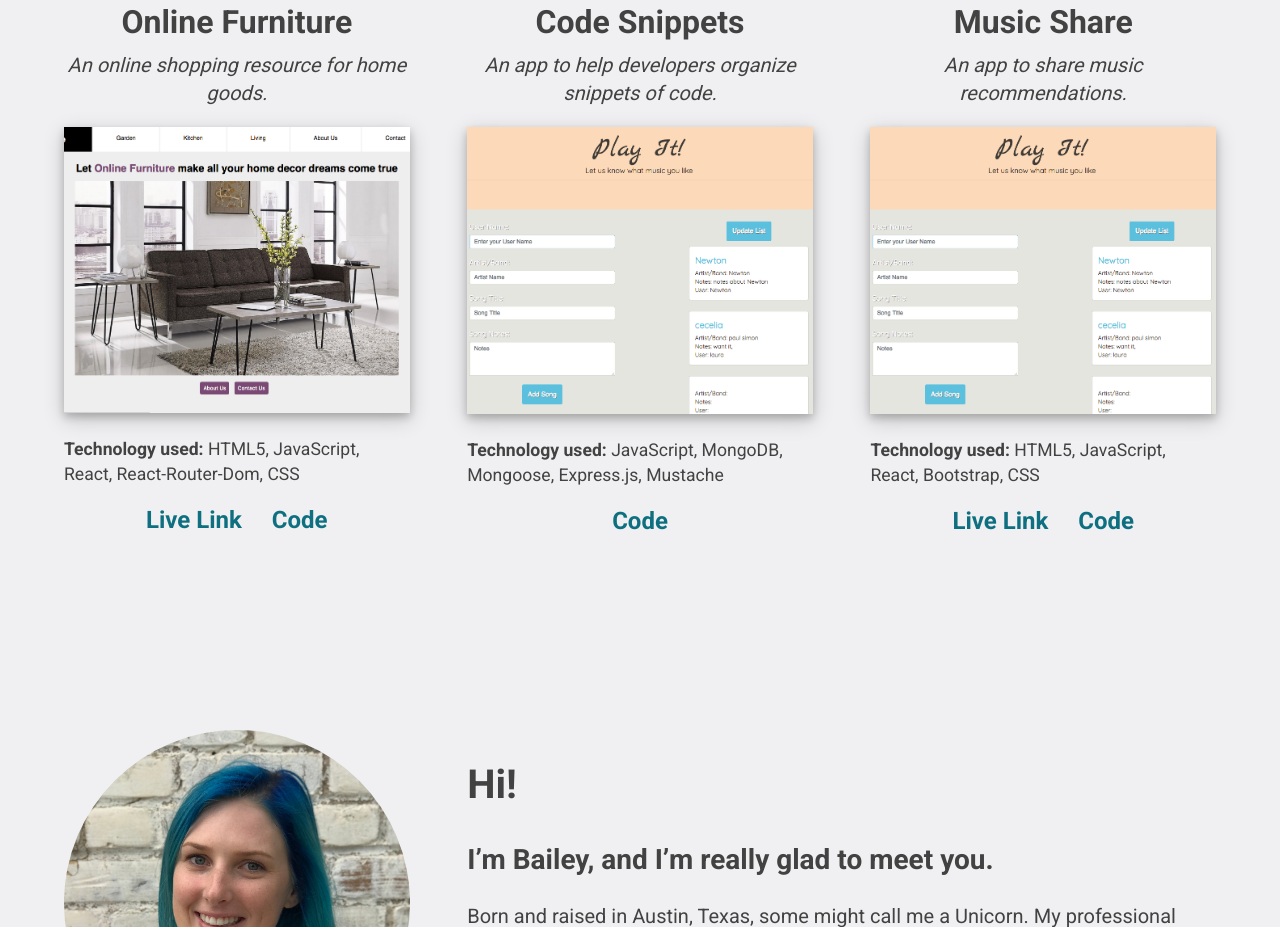
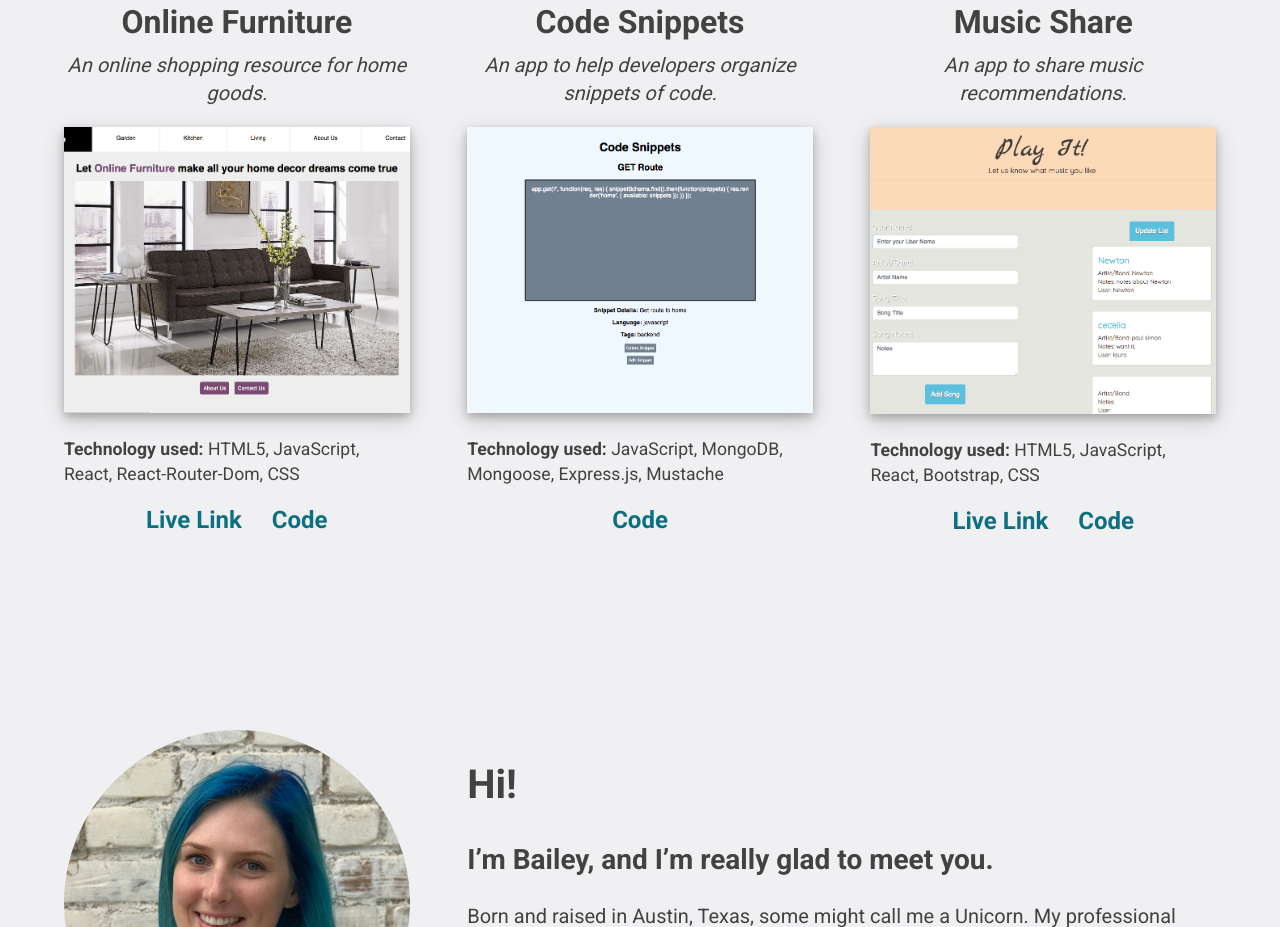
Before and after one commit to bbryant7/BB-Portfolio, a React (Create React App) app: page / in a window 1280 px wide. Shown: the part 1140-2067 px from the top of the page. Built offline with nearby package versions, Linux system fonts and the light colour scheme.

Commit message:
add snippets photo

```diff
--- a/src/components/Portfolio.js
+++ b/src/components/Portfolio.js
@@ -2,6 +2,7 @@ import React, { Component } from 'react';
 import '../styles/App.css';
 import { Link } from "react-router-dom";
 import MusicReview from "../images/music-review.png";
+import Snippets from "../images/code-snippets.png";
 import Ecom from "../images/ecom.png";
 class Portfolio extends Component {
   render() {
@@ -24,7 +25,7 @@ class Portfolio extends Component {
         <div className="project">
           <h3> Code Snippets</h3>
           <p className="project-info">An app to help developers organize snippets of code. </p>
-          <img src={MusicReview}  className="portfolio-image"/>
+          <img src={Snippets}  className="portfolio-image"/>
           <p className="technology"> <span className="bold"> Technology used:</span> JavaScript, MongoDB, Mongoose, Express.js, Mustache</p>
           <div className="project-links">
             <a href="https://github.com/bbryant7/Code-Snippet-App"> Code</a>
```
Also changed, not shown: src/images/code-snippets.png (added).
